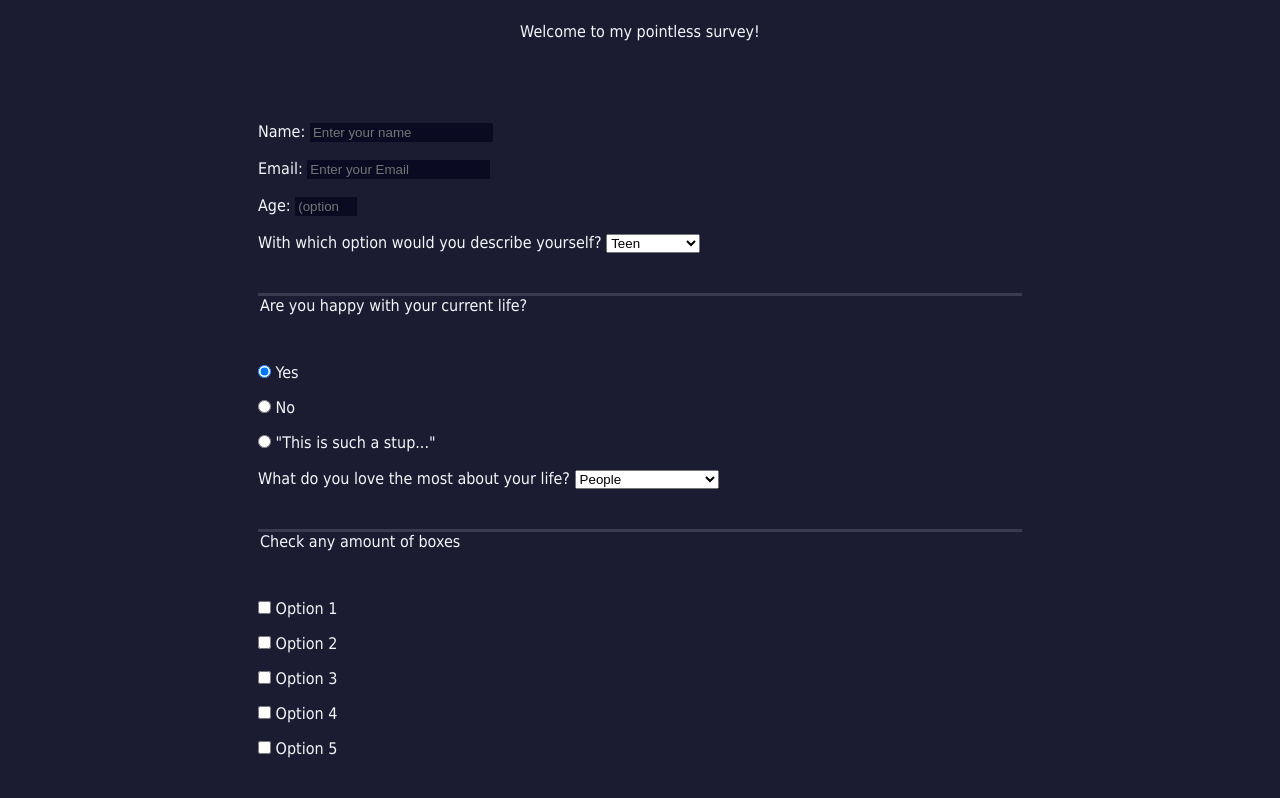
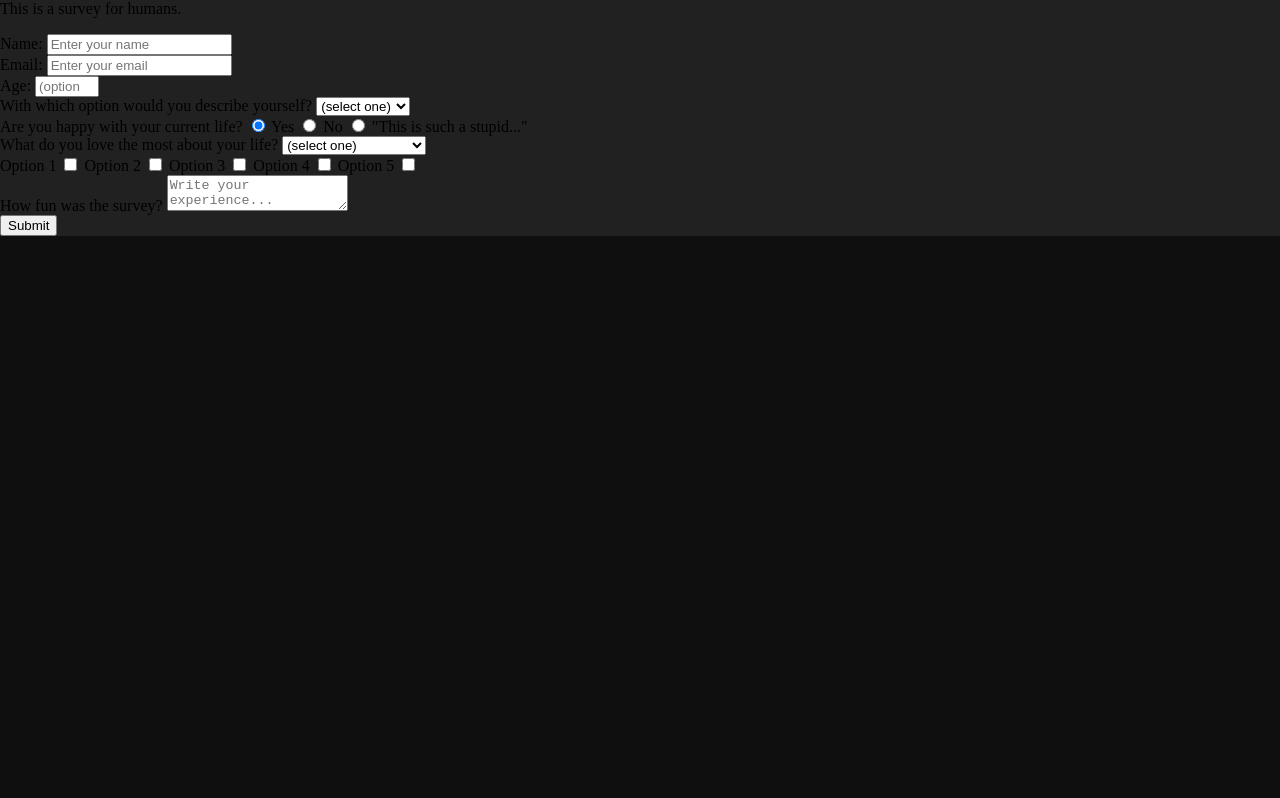
Before and after one commit to BrkGamerr/Responsive-Web-Design, a plain HTML site: page Certification-Projects/Survey-Form/index.html in a window 1280 px wide. Shown: the part 80-878 px from the top of the page. After the commit the page ends 800 px from the top, so only its background shows below. Drawn offline with Linux system fonts and the light colour scheme.

Commit message:
Remaking the Survey-Form project. (start)

```diff
--- a/Certification-Projects/Survey-Form/index.html
+++ b/Certification-Projects/Survey-Form/index.html
@@ -2,81 +2,82 @@
 <html lang="en">
 <head>
 	<meta charset="UTF-8">
-    <meta name="viewport" content="width=device-width, initial-scale=1.0">
-    <title>Pointless Survey</title>
-    <link rel="stylesheet" href="style.css">
+	<meta content="width=device-width, initial-scale=1.0" name="viewport">
+	<title>Survey-Form</title>
+	<link href="style.css" rel="stylesheet">
 </head>
 <body>
-    <h1 id="title">Pointless Survey</h1>
-    <p id="description">Welcome to my pointless survey!</p>
+	<div id="container">
+		<header id="header">
+			<h1 id="title">Human Survey</h1>
+			<p id="description">This is a survey for humans.</p>
+		</header>
 		<form id="survey-form">
-        <fieldset>
-            <label id="name-label" for="name">Name:
-                <input id="name" name="name" type="text" placeholder="Enter your name" required>
-            </label>
-            <label id="email-label" for="email">Email:
-                <input id="email" name="email" type="email" placeholder="Enter your Email" required>
-            </label>
-            <label id="number-label" for="number">Age:
-                <input id="number" name="age" type="number" min="18" max="120" placeholder="(optional)">
-            </label>
-            <label id="dropdown-1-label" for="dropdown-1">With which option would you describe yourself?
-                <select id="dropdown-1" name="stage-of-life">
+			<div id="name-div">
+				<label for="name" id="name-label">Name:</label>
+				<input id="name" name="name" placeholder="Enter your name" required type="text">
+			</div>
+			<div id="email-div">
+				<label for="email" id="email-label">Email:</label>
+				<input id="email" name="email" placeholder="Enter your email" required type="email">
+			</div>
+			<div id="age-div">
+				<label for="number" id="number-label">Age:</label>
+				<input id="number" max="120" min="18" name="age" placeholder="(optional)" type="number">
+			</div>
+			<div id="dropdown1-div">
+				<label for="dropdown1" id="dropdown1-label">With which option would you describe yourself?</label>
+				<select id="dropdown1" name="dropdown1-answer">
+					<option disabled selected value>(select one)</option>
 					<option value="teen">Teen</option>
 					<option value="young-adult">Young Adult</option>
 					<option value="adult">Adult</option>
 					<option value="elder">Elder</option>
 					<option value="vampire">"Vampire"</option>
 				</select>
-            </label>
-        </fieldset>
-        <fieldset>
-            <legend>Are you happy with your current life?</legend>
-            <label>
-                <input id="yes-life" name="life-question" type="radio" value="yes" checked> Yes
-            </label>
-            <label>
-                <input id="no-life" name="life-question" type="radio" value="no"> No
-            </label>
-            <label>
-                <input id="other-life" name="life-question" type="radio" value="other"> "This is such a stup..."
-            </label>
-            <label id="dropdown-2-label" for="dropdown-2">What do you love the most about your life?
-                <select id="dropdown-2" name="love-about-life">
+			</div>
+			<div id="radio-div">
+				<label id="radio-label">Are you happy with your current life?</label>
+				<input checked id="yes-life" name="life-question" type="radio" value="yes">
+				<label for="yes-life">Yes</label>
+				<input id="no-life" name="life-question" type="radio" value="no">
+				<label for="no-life">No</label>
+				<input id="other-life" name="life-question" type="radio" value="other">
+				<label for="other-life">"This is such a stupid..."</label>
+			</div>
+			<div id="dropdown2-div">
+				<label for="dropdown2" id="dropdown2-label">What do you love the most about your life?</label>
+				<select id="dropdown2" name="dropdown2-answer">
+					<option disabled selected value>(select one)</option>
 					<option value="people">People</option>
 					<option value="pets">Pets</option>
 					<option value="music">Music</option>
 					<option value="nature">Idk, nature?</option>
 					<option value="other">Other</option>
 					<option value="video-games">VIDEO GAMES YAY</option>
+					<option value="coding">Coding!!!</option>
 				</select>
-            </label>
-        </fieldset>
-        <fieldset>
-            <legend>Check any amount of boxes</legend>
-            <label for="checkbox-1">
-                <input id="checkbox-1" type="checkbox" value="1"> Option 1
-            </label>
-            <label for="checkbox-2">
-                <input id="checkbox-2" type="checkbox" value="2"> Option 2
-            </label>
-            <label for="checkbox-3">
-                <input id="checkbox-3" type="checkbox" value="3"> Option 3
-            </label>
-            <label for="checkbox-4">
-                <input id="checkbox-4"  type="checkbox" value="4"> Option 4
-            </label>
-            <label for="checkbox-5">
-                <input id="checkbox-5"  type="checkbox" value="5"> Option 5
-            </label>
-        </fieldset>
-        <fieldset>
-            <legend>How fun was the survey?</legend>
-            <label for="experience">
-                <textarea id="experience" rows="4" cols="50" placeholder="Write your experience..."></textarea>
-            </label>
-        </fieldset>
-        <input id="submit" type="submit" value="Submit">
+			</div>
+			<div id="checkbox-div">
+				<label for="checkbox1" id="checkbox1-label">Option 1</label>
+				<input id="checkbox1" type="checkbox" value="1">
+				<label for="checkbox2" id="checkbox2-label">Option 2</label>
+				<input id="checkbox2" type="checkbox" value="2">
+				<label for="checkbox3" id="checkbox3-label">Option 3</label>
+				<input id="checkbox3" type="checkbox" value="3">
+				<label for="checkbox4" id="checkbox4-label">Option 4</label>
+				<input id="checkbox4" type="checkbox" value="4">
+				<label for="checkbox5" id="checkbox5-label">Option 5</label>
+				<input id="checkbox5" type="checkbox" value="5">
+			</div>
+			<div id="textarea-div">
+				<label for="textarea" id="textarea-label">How fun was the survey?</label>
+				<textarea id="textarea" name="textarea" placeholder="Write your experience..."></textarea>
+			</div>
+			<div id="button-div">
+				<button id="submit" type="submit">Submit</button>
+			</div>
 		</form>
+	</div>
 </body>
 </html>
--- a/Certification-Projects/Survey-Form/style.css
+++ b/Certification-Projects/Survey-Form/style.css
@@ -1,58 +1,21 @@
-body {
-    background-color: #1b1b32;
-    color: #f5f6f7;
-    font-family: Tahoma, sans-serif;
-    font-size: 16px;
-    height: 100%;
-    margin: 0;
-    width: 100%;
+:root {
+	--color-accent: #d7af0f;
+	--color-black: #0f0f0f;
+	--color-black2: #212121;
+	--color-white: #fffafa;
 }
 
-label {
-    display: block;
-    margin: 8px 0;
+/* --------------- General Section --------------- */
+
+body {
+	background-color: var(--color-black);
+	margin: 0;
 }
 
-h1, p {
-    margin: 32px auto;
-    text-align: center;
+/* --------------- IDs Section --------------- */
+
+#container {
+	background-color: var(--color-black2);
 }
 
-form {
-    margin: 0 auto;
-    max-width: 800px;
-    min-width: 300px;
-    padding-bottom: 32px;
-    width: 60vw;
-}
-
-fieldset {
-    border: none;
-    border-bottom: 3px solid #3b3b4f;
-    padding: 32px 0;
-}
-
-input[type="submit"] {
-    background-color: #3b3b4f;
-    border-color: white;
-    display: block;
-    font-size: 1.1rem;
-    height: 3rem;
-    margin: 1em auto;
-    min-width: 300px;
-    width: 60%;
-}
-
-fieldset:last-of-type {
-    border-bottom: none;
-}
-
-input, textarea {
-    background-color: #0a0a23;
-    border: 1px solid #0a0a23;
-    color: #ffffff
-}
-
-input, select, textarea {
-    margin: 10px 0 0 0;
-}
+/* --------------- Styles Section --------------- */
```
Lines whose indentation alone changed are shown as unchanged.
